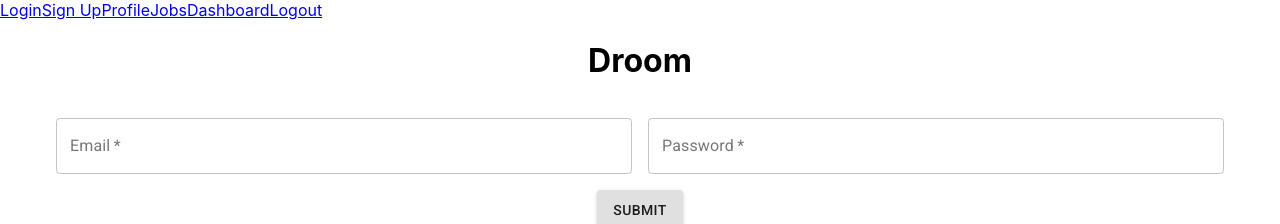
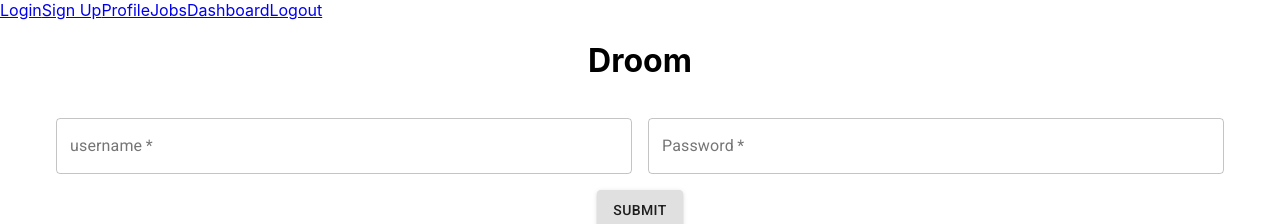
Before and after one commit to bw-drooms/front-end, a React (Create React App) app in the folder droom/: page /login in a window 1280 px wide. Shown: the top 224 px of the page. Built offline with nearby package versions, Linux system fonts and the light colour scheme.

Commit message:
adds Running AUth

```diff
--- a/droom/src/App.js
+++ b/droom/src/App.js
@@ -18,9 +18,9 @@ function App() {
         <h1>Droom</h1>
         <Route path="/login" component={LoginForm} />
         <Route path="/signup" component={SignupForm} />
+        <Route path='/jobs' component={CJobs}/>
         <Switch>
-          <LoginPrivate path='/jobs' component={CJobs} />
-
+          <LoginPrivate path='/profile' component={CProfile}/>
         </Switch>
       </div>
     </Router>
--- a/droom/src/components/login/LoginForm.js
+++ b/droom/src/components/login/LoginForm.js
@@ -34,7 +34,7 @@ const useStyles = makeStyles(theme => ({
 const LoginForm =(props) => {
     const classes = useStyles();
     const [values, setValues] = useState({
-        email: "",
+        username: "",
         password: ""
     });
 
@@ -44,11 +44,11 @@ const LoginForm =(props) => {
       axiosWithAuth()
       .post('api/login', values)
       .then(res => {
-          console.log('login', res.data)
-          localStorage.setItem('token', res.data.payload)
+          console.log('login', res.data.token)
+          localStorage.setItem('token', res.data.token)
           props.history.push('/jobs')
+       })
        .catch(err => console.log('Login Error', err))
-       })
     }
 
     const handleChange = event => {
@@ -59,12 +59,12 @@ const LoginForm =(props) => {
         <div className="login-form">
             <form className={classes.container} autoComplete="off" onSubmit={login}>
                 <TextField
-                    id="outlined-email-input"
-                    label="Email"
+                    id="outlined-username-input"
+                    label="username"
                     className={classes.textField}
-                    type="email"
-                    name="email"
-                    autoComplete="email"
+                    type="username"
+                    name="username"
+                    autoComplete="username"
                     margin="normal"
                     variant="outlined"
                     onChange={handleChange}
--- a/droom/src/components/login/SignupForm.js
+++ b/droom/src/components/login/SignupForm.js
@@ -56,13 +56,14 @@ export default function SignupForm(props) {
         e.preventDefault()
         console.log('values', values)
         axiosWithAuth()
-            .post('api/register', users)
+            .post('api/register', values)
             .then(res => {
                 console.log('login', res.data)
                 localStorage.setItem('token', res.data.payload)
                 props.history.push('/jobs')
-                    .catch(err => console.log('Login Error', err))
+
             })
+            .catch(err => console.log('Login Error', err))
     }
     const handleChange = event => {
         setValues({ ...values, [event.target.name]: event.target.value });
--- a/droom/src/components/routes/LoginPrivate.js
+++ b/droom/src/components/routes/LoginPrivate.js
@@ -1,7 +1,7 @@
 import React from 'react'
 import { Route, Redirect } from 'react-router-dom'
 
-const LoginPrivate = ({component: Component, ...rest}) => {
+const LoginPrivate = ({ component: Component, ...rest }) => {
     return (
         <Route
             {...rest}
--- a/droom/src/utils/axiosWithAuth.js
+++ b/droom/src/utils/axiosWithAuth.js
@@ -6,7 +6,8 @@ const axiosWithAuth = () => {
 
     return axios.create({
         headers: {
-            Authorization: token  /// "bearer"
+            "Authorization": token,
+            "Content-Type": "application/json"
         },
         baseURL: "https://droom6.herokuapp.com/"
     });
```
Also changed, not shown: droom/src/utils/actions/Login.js (deleted, +0 -13 lines). Lines whose indentation alone changed are shown as unchanged.
